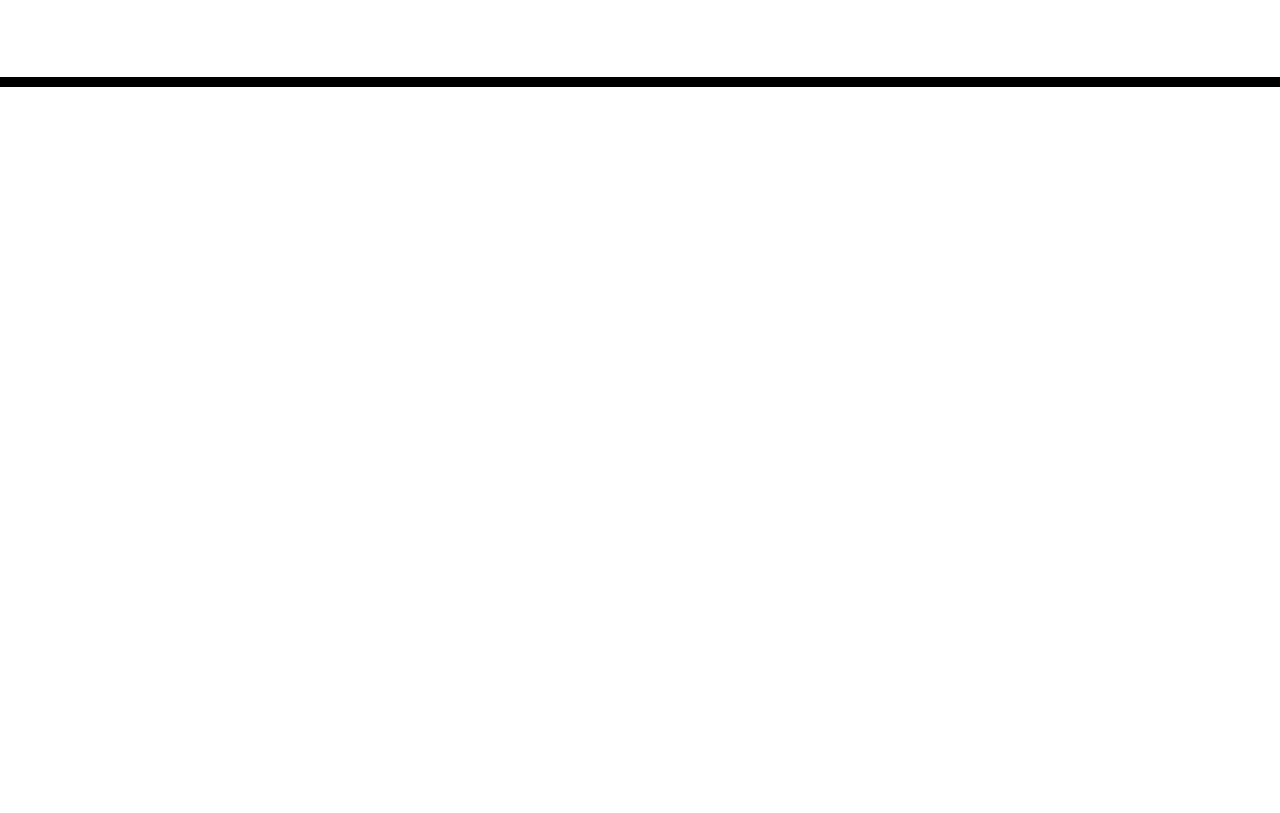
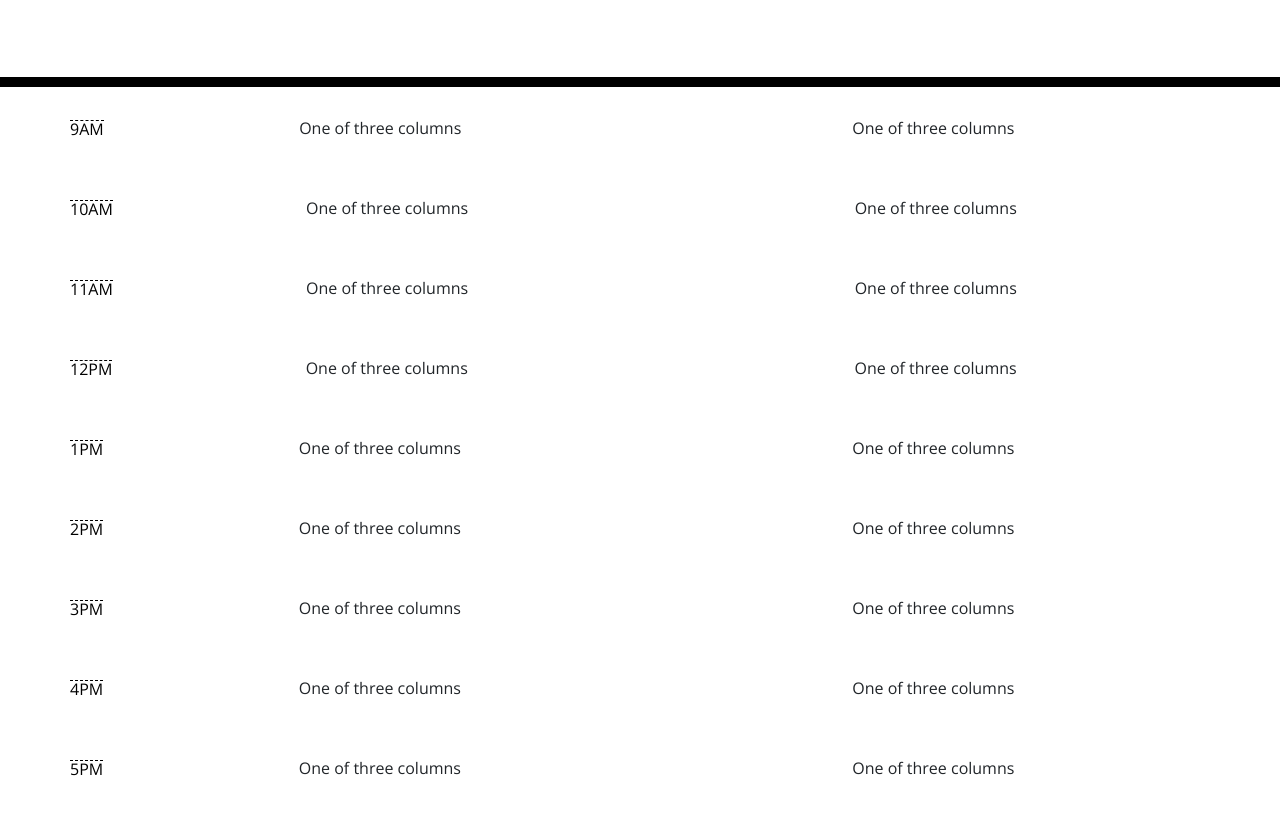
Before and after one commit to levimendyk/work-day-schedule, a plain HTML site: page index.html in a window 1280 px wide. Shown: the part 181-994 px from the top of the page. Before the commit the page ends 800 px from the top, so only its background shows below. Drawn offline with nearby package versions, Linux system fonts and the light colour scheme; files that its build step writes are made by us from their sources.

Commit message:
added a grid in html for the schedule block and psuedo coded TODOs in JavaScript

```diff
--- a/index.html
+++ b/index.html
@@ -18,7 +18,8 @@
       href="https://fonts.googleapis.com/css?family=Open+Sans&display=swap"
       rel="stylesheet"
     />
-    <link rel="stylesheet" href="style.css" />
+    <link rel="stylesheet" href="./assets/css/reset.css" />
+    <link rel="stylesheet" href="./assets/css/style.css" />
     <title>Work Day Scheduler</title>
   </head>
 
@@ -29,7 +30,69 @@
       <p id="currentDay" class="lead"></p>
     </header>
     <div class="container">
-      <!-- Timeblocks go here -->
+      <div class="time-block">
+        <div class="row">
+          <div class="hour">9AM</div>
+          <div class="col-sm">One of three columns</div>
+          <div class="col-sm">One of three columns</div>
+        </div>
+      </div>
+      <div class="time-block">
+        <div class="row">
+          <div class="hour">10AM</div>
+          <div class="col-sm">One of three columns</div>
+          <div class="col-sm">One of three columns</div>
+        </div>
+      </div>
+      <div class="time-block">
+        <div class="row">
+          <div class="hour">11AM</div>
+          <div class="col-sm">One of three columns</div>
+          <div class="col-sm">One of three columns</div>
+        </div>
+      </div>
+      <div class="time-block">
+        <div class="row">
+          <div class="hour">12PM</div>
+          <div class="col-sm">One of three columns</div>
+          <div class="col-sm">One of three columns</div>
+        </div>
+      </div>
+      <div class="time-block">
+        <div class="row">
+          <div class="hour">1PM</div>
+          <div class="col-sm">One of three columns</div>
+          <div class="col-sm">One of three columns</div>
+        </div>
+      </div>
+      <div class="time-block">
+        <div class="row">
+          <div class="hour">2PM</div>
+          <div class="col-sm">One of three columns</div>
+          <div class="col-sm">One of three columns</div>
+        </div>
+      </div>
+      <div class="time-block">
+        <div class="row">
+          <div class="hour">3PM</div>
+          <div class="col-sm">One of three columns</div>
+          <div class="col-sm">One of three columns</div>
+        </div>
+      </div>
+      <div class="time-block">
+        <div class="row">
+          <div class="hour">4PM</div>
+          <div class="col-sm">One of three columns</div>
+          <div class="col-sm">One of three columns</div>
+        </div>
+      </div>
+      <div class="time-block">
+        <div class="row">
+          <div class="hour">5PM</div>
+          <div class="col-sm">One of three columns</div>
+          <div class="col-sm">One of three columns</div>
+        </div>
+      </div>
     </div>
 
     <script src="https://code.jquery.com/jquery-3.4.1.min.js"></script>
```
Also changed, not shown: assets/js/app.js (+8 -0 lines).
